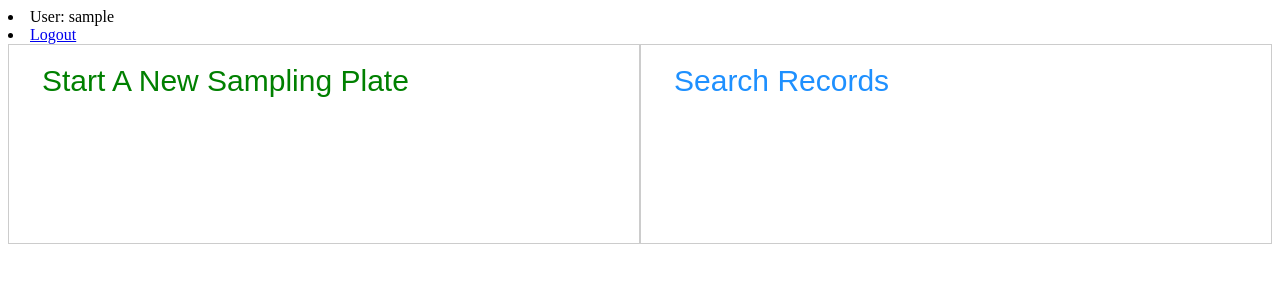
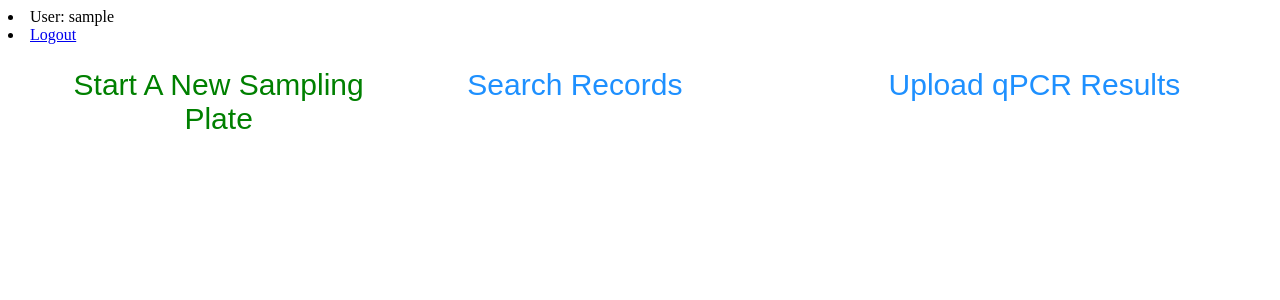
Before and after one commit to SEARCH-Alliance/inspect, a Django app: page /qpcr_records/ in a window 1280 px wide. Shown: the top 300 px of the page. Run offline with Django 3.2, Linux system fonts and the light colour scheme; the visitor is signed in with stand-in values (Sample User, id 1).

```diff
--- a/covid_qPCR_test/settings.py
+++ b/covid_qPCR_test/settings.py
@@ -31,7 +31,8 @@ AWS_S3_OBJECT_PARAMETERS = {
 }
 AWS_LOCATION = 'static'
 # This setting interferes with the download of files. Keeping as "None" interferes with upload.
-AWS_DEFAULT_ACL = None
+AWS_DEFAULT_ACL = 'public-read'
+
 
 # SECURITY WARNING: keep the secret key used in production secret!
 SECRET_KEY = config('DJANGO_SECRET_KEY')
--- a/qpcr_records/admin.py
+++ b/qpcr_records/admin.py
@@ -5,8 +5,8 @@ from .models import test_results
 class test_overlapAdmin(admin.ModelAdmin):
     list_display = ('barcode', 'sample_box_number', 'sample_box_x_position', 'sample_box_y_position', 'plate_id',
                     'sampling_plate_well', 'sampling_date', 'rna_extraction_protocol', 'qpcr_n1_well', 'qpcr_n2_well',
-                    'qpcr_rp_well', 'qpcr_instrument', 'technician', 'lab', 'institute', 'pcr_results_csv',
-                    'pcr_platemap_csv')
+                    'qpcr_rp_well', 'qpcr_instrument', 'technician', 'lab', 'institute', 'pcr_results_csv',)
+                    # 'pcr_platemap_csv')
     search_fields = ('barcode', 'technician', 'samplIng_date', 'plate_id')
 
 
--- a/qpcr_records/templates/qpcr_records/index.html
+++ b/qpcr_records/templates/qpcr_records/index.html
@@ -13,24 +13,18 @@
     {
         width:100%;
     }
-    .left
-    {
-        float:left;
-        width:50%;
-        box-sizing:border-box;
-        padding:5px;
-        border:#CCC solid 1px;
-        min-height:200px;
+    * {
+        box-sizing: border-box;
     }
-
-    .right
-    {
-        float:left;
-        width:50%;
-        box-sizing:border-box;
-        padding:5px;
-        border:#CCC solid 1px;
-        min-height:200px;
+    .column {
+        float: left;
+        width: 33.33%;
+        padding: 10px;
+    }
+    .row:after {
+        content: "";
+        display: table;
+        clear: both;
     }
     .btn
     {
@@ -58,15 +52,19 @@
 {% endif %}
 {% endblock %}
 
-<div class="parent">
-    <div class="left">
+
+<div class="row">
+    <div class="column">
         <button onclick="location.href = '/qpcr_records/check_information/';" class="btn new_record">Start A New Sampling Plate</button>
     </div>
 
-    <div class="right">
+    <div class="column">
         <button onclick="location.href = '/qpcr_records/search_record_form/';" class="btn search_record">Search Records</button>
     </div>
 
+    <div class="column">
+        <button onclick="location.href = '/qpcr_records/upload_qpcr_results/';" class="btn search_record">Upload qPCR Results</button>
+    </div>
 </div>
 </body>
 </html>
--- a/qpcr_records/templates/qpcr_records/success.html
+++ b/qpcr_records/templates/qpcr_records/success.html
@@ -7,6 +7,6 @@
     </title>
 </head>
 <body>
-    {{ status }}
+    success
 </body>
 </html>
--- a/qpcr_records/urls.py
+++ b/qpcr_records/urls.py
@@ -13,4 +13,5 @@ urlpatterns = [
     path('barcode_capture/', views.barcode_capture, name='barcode_capture'),
     path('platemap/', views.platemap, name='platemap'),
     path('check_information/', views.check_information, name='check_information'),
+    path('upload_qpcr_results/', views.upload_qpcr_results, name='upload_qpcr_results'),
 ]
--- a/qpcr_records/views.py
+++ b/qpcr_records/views.py
@@ -7,6 +7,9 @@ from bokeh.models import ColumnDataSource, Grid, LinearAxis, Plot, Text
 from bokeh.embed import components
 from django_tables2 import RequestConfig
 from django_tables2.export.export import TableExport
+from decouple import config
+from datetime import date
+import boto3
 
 
 # @login_required implements a check by django for login credentials. Add this tag to every function to enforce checks
@@ -17,7 +20,59 @@ def index(request):
     """
     Login page redirects here
     """
-    return render(request, 'qpcr_records/index.html')
+    if request.method == 'POST':
+        print(request.FILES.keys())
+        if 'Browse' in request.FILES.keys():
+
+            # f = request.FILES['pcr_results_csv']
+            barcode = subprocess.check_output(['python', 'webcam_barcode_scanner.py']).decode('utf-8')
+            barcode = barcode.rstrip()
+
+            aws_access_key_id = config('aws_access_key_id')
+            aws_secret_access_key = config('aws_secret_access_key')
+            aws_storage_bucket_name = config('aws_storage_bucket_name')
+            aws_s3_region_name = 'us-west-2'
+
+            #s3_client = boto3.client('s3', aws_access_key_id=aws_access_key_id, aws_secret_access_key= aws_secret_access_key)
+            today = date.today()
+            fname = str(barcode) + '_' + str(today.strftime("%m%d%y")) + '.txt'
+            print(fname)
+            flink = 'https://covidtest2.s3-us-west-2.amazonaws.com/' + fname
+
+            s3 = boto3.resource('s3')
+            bucket = s3.Bucket(aws_storage_bucket_name)
+            bucket.upload_fileobj(request.FILES['Browse'], fname)
+
+            csv_file = request.FILES["Browse"]
+            file_data = csv_file.read().decode("utf-8")
+
+            lines = file_data.split("\n")
+            s = lines[0].split(',')
+            for i in (0, len(s)):
+                if s[i] == 'well':
+                    well_col = i
+                elif s[i] == 'cQ':
+                    ct_col = i
+                else:
+                    continue
+
+            # loop over the lines and save them in db. If error , store as string and then display
+            for line in lines[1:]:
+                s = line.split(",")
+                t = test_results.objects.filter(plate_id=barcode, sampling_plate_well=s[well_col]).update(ct_value=s[ct_col])
+
+
+            #s3_client.upload_file(request.FILES['pcr_results_csv'], aws_storage_bucket_name, fname)
+
+            print(test_results.objects.filter(plate_id=barcode).count())
+            # t = test_results.objects.filter(plate_id=barcode).update(pcr_results_csv=request.FILES['pcr_results_csv'])
+            t = test_results.objects.filter(plate_id=barcode).update(pcr_results_csv=flink)
+            #t.save()
+            return render(request, 'qpcr_records/index.html')
+        else:
+            return render(request, 'qpcr_records/index.html')
+    else:
+        return render(request, 'qpcr_records/index.html')
 
 
 @login_required
@@ -102,6 +157,7 @@ def start_platemap(request):
         for k in request.GET.keys():
             request.session[k] = request.GET[k]
         barcode = subprocess.check_output(['python', 'webcam_barcode_scanner.py']).decode('utf-8')
+        barcode = barcode.rstrip()
         request.session['plate'] = barcode
         request.session['last_scan'] = 'plate'
 
@@ -131,6 +187,7 @@ def barcode_capture(request):
         print('Not Set Yet')
 
     barcode = subprocess.check_output(['python', 'webcam_barcode_scanner.py']).decode('utf-8')
+    barcode = barcode.rstrip()
 
     # Checks if the last scanned barcode was for a plate. In that case, the current scan is for the first well 'A1'.
     if request.session['last_scan'] == 'plate':
@@ -234,6 +291,7 @@ def platemap(request):
     :return:
     """
     barcode = subprocess.check_output(['python', 'webcam_barcode_scanner.py']).decode('utf-8')
+    barcode = barcode.rstrip()
     obj = test_results.objects.create(barcode=barcode, collection_site=request.session['collection_site'],
                                       collection_protocol=request.session['collection_protocol'],
                                       processing_protocol=request.session['processing_protocol'],
@@ -309,6 +367,7 @@ def record_search(request):
         if q == '':
             return render(request, 'qpcr_records/search_record_form_error.html')
         else:
+            print(q.count())
             table = test_resultsTable(q)
             RequestConfig(request).configure(table)
 
@@ -319,3 +378,9 @@ def record_search(request):
 
             table.columns.hide('id')
             return render(request, 'qpcr_records/record_search.html', {'table': table})
+
+
+@login_required
+def upload_qpcr_results(request):
+    f = qpcrResultUploadForm()
+    return render(request, 'qpcr_records/upload_qpcr_results.html', {'form': f})
```
Also changed, not shown: qpcr_records/models.py (+13 -2 lines).
